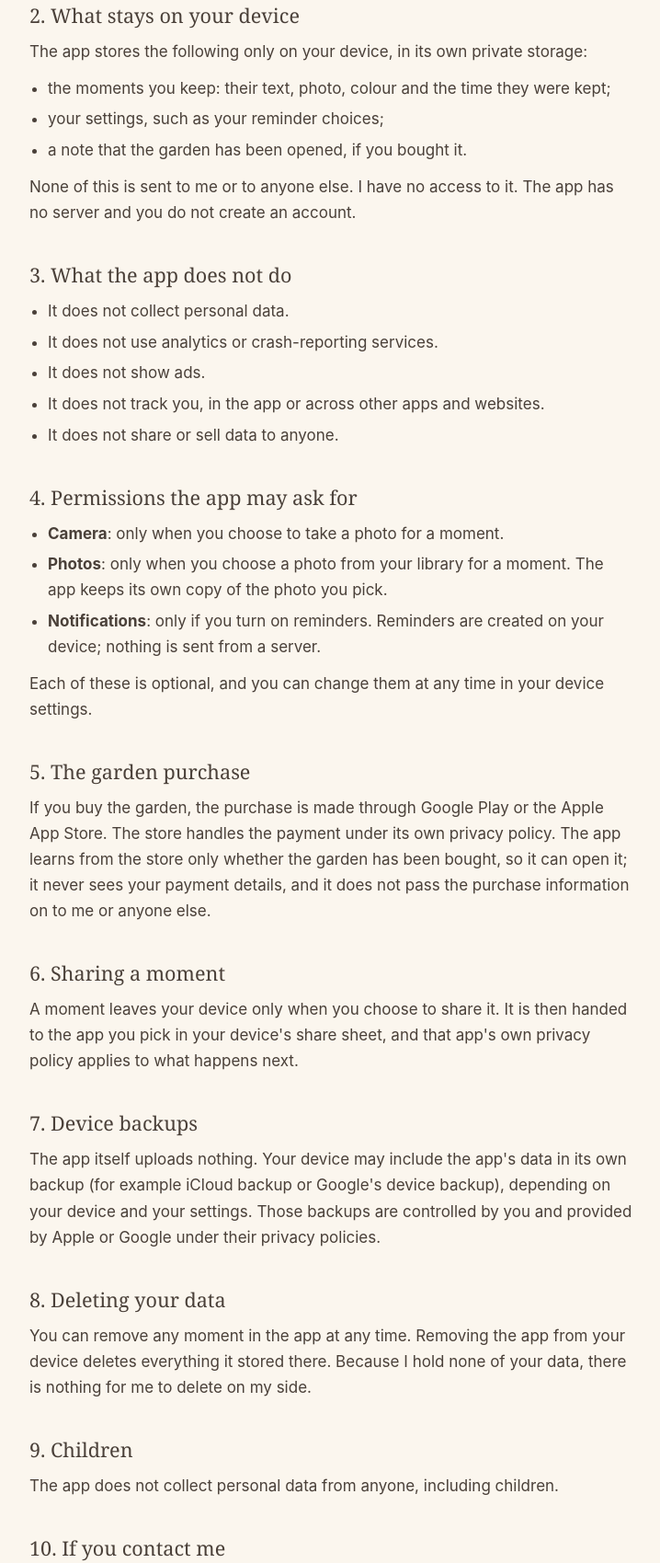
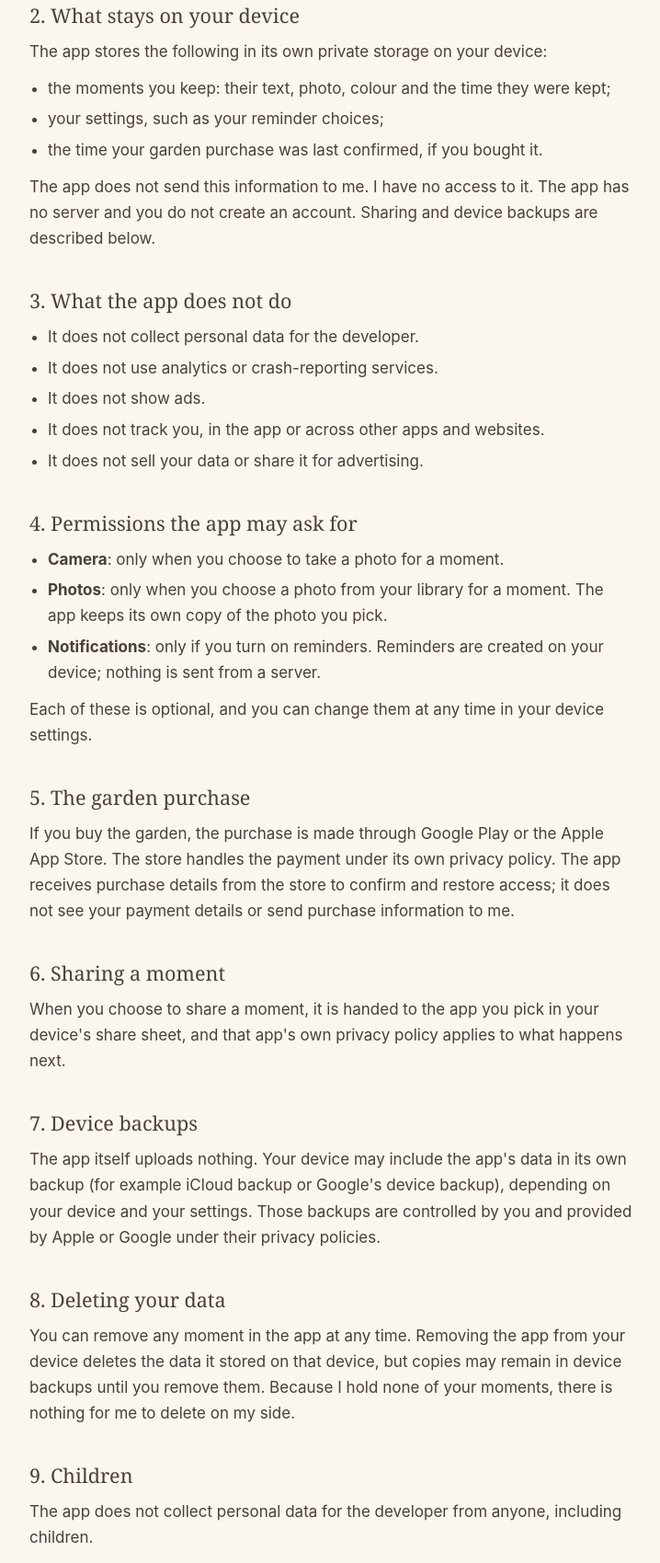
Before and after one commit to DanoHudac/a-day-remembered, a plain HTML site: page privacy.html in a window 1280 px wide. Shown: the part 481-2180 px from the top of the page at 92% size, without its empty margins (280-998 px from the left). Drawn offline with Linux system fonts and the light colour scheme.

Commit message:
Clarify privacy policy
Co-authored-by: Copilot <223556219+Copilot@users.noreply.github.com>

```diff
--- a/privacy.html
+++ b/privacy.html
@@ -14,28 +14,28 @@
   <p class="updated">Last updated: 13 November 2026</p>
 
   <div class="summary">
-    <p>In short: A Day Remembered does not collect, send or share your personal data. Your moments stay on your device. The app has no account, no analytics, no ads and no tracking.</p>
+    <p>In short: A Day Remembered does not send your moments to the developer. The app has no account, no analytics, no ads and no tracking. Store purchases, device backups and sharing are explained below.</p>
   </div>
 
   <h2>1. Who is responsible</h2>
   <p>A Day Remembered ("the app") is made and provided by Daniel Hudač, Slovak Republic ("I", "me"). You can reach me at <a href="mailto:tritonframe@gmail.com">tritonframe@gmail.com</a>.</p>
 
   <h2>2. What stays on your device</h2>
-  <p>The app stores the following only on your device, in its own private storage:</p>
+  <p>The app stores the following in its own private storage on your device:</p>
   <ul>
     <li>the moments you keep: their text, photo, colour and the time they were kept;</li>
     <li>your settings, such as your reminder choices;</li>
-    <li>a note that the garden has been opened, if you bought it.</li>
+    <li>the time your garden purchase was last confirmed, if you bought it.</li>
   </ul>
-  <p>None of this is sent to me or to anyone else. I have no access to it. The app has no server and you do not create an account.</p>
+  <p>The app does not send this information to me. I have no access to it. The app has no server and you do not create an account. Sharing and device backups are described below.</p>
 
   <h2>3. What the app does not do</h2>
   <ul>
-    <li>It does not collect personal data.</li>
+    <li>It does not collect personal data for the developer.</li>
     <li>It does not use analytics or crash-reporting services.</li>
     <li>It does not show ads.</li>
     <li>It does not track you, in the app or across other apps and websites.</li>
-    <li>It does not share or sell data to anyone.</li>
+    <li>It does not sell your data or share it for advertising.</li>
   </ul>
 
   <h2>4. Permissions the app may ask for</h2>
@@ -47,25 +47,25 @@
   <p>Each of these is optional, and you can change them at any time in your device settings.</p>
 
   <h2>5. The garden purchase</h2>
-  <p>If you buy the garden, the purchase is made through Google Play or the Apple App Store. The store handles the payment under its own privacy policy. The app learns from the store only whether the garden has been bought, so it can open it; it never sees your payment details, and it does not pass the purchase information on to me or anyone else.</p>
+  <p>If you buy the garden, the purchase is made through Google Play or the Apple App Store. The store handles the payment under its own privacy policy. The app receives purchase details from the store to confirm and restore access; it does not see your payment details or send purchase information to me.</p>
 
   <h2>6. Sharing a moment</h2>
-  <p>A moment leaves your device only when you choose to share it. It is then handed to the app you pick in your device's share sheet, and that app's own privacy policy applies to what happens next.</p>
+  <p>When you choose to share a moment, it is handed to the app you pick in your device's share sheet, and that app's own privacy policy applies to what happens next.</p>
 
   <h2>7. Device backups</h2>
   <p>The app itself uploads nothing. Your device may include the app's data in its own backup (for example iCloud backup or Google's device backup), depending on your device and your settings. Those backups are controlled by you and provided by Apple or Google under their privacy policies.</p>
 
   <h2>8. Deleting your data</h2>
-  <p>You can remove any moment in the app at any time. Removing the app from your device deletes everything it stored there. Because I hold none of your data, there is nothing for me to delete on my side.</p>
+  <p>You can remove any moment in the app at any time. Removing the app from your device deletes the data it stored on that device, but copies may remain in device backups until you remove them. Because I hold none of your moments, there is nothing for me to delete on my side.</p>
 
   <h2>9. Children</h2>
-  <p>The app does not collect personal data from anyone, including children.</p>
+  <p>The app does not collect personal data for the developer from anyone, including children.</p>
 
   <h2>10. If you contact me</h2>
   <p>If you write to me by email, I receive your email address and whatever you include in your message. I use it only to reply to you and I do not pass it on.</p>
 
   <h2>11. Changes to this policy</h2>
-  <p>If the app changes in a way that affects your privacy, this page will be updated and the date at the top will change.</p>
+  <p>If the app changes in a way that affects your privacy, the public policy will be updated and the date at the top will change. The copy in the app is updated with app releases.</p>
 
   <h2>12. Contact</h2>
   <p>Questions about privacy in the app: <a href="mailto:tritonframe@gmail.com">tritonframe@gmail.com</a>.</p>
```
